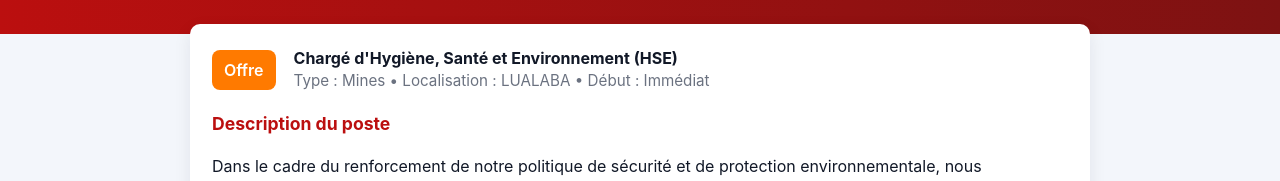
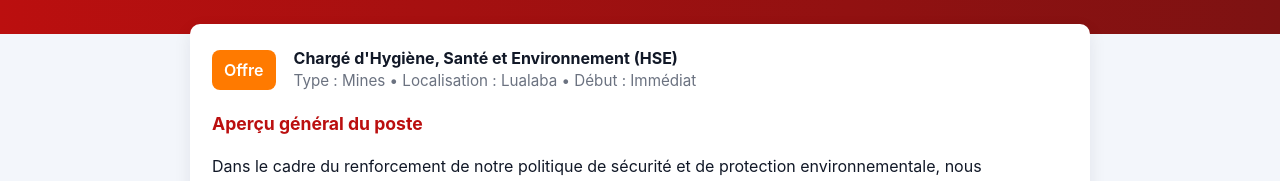
Before and after one commit to allinoneoffre/Hygi-ne, a plain HTML site: page index.html in a window 1280 px wide. Shown: the part 128-309 px from the top of the page. Drawn offline with Linux system fonts and the light colour scheme.

Commit message:
index.html

```diff
--- a/index.html
+++ b/index.html
@@ -57,12 +57,12 @@
         <div class="badge">Offre</div>
         <div>
           <div style="font-weight:700;font-size:1rem">Chargé d'Hygiène, Santé et Environnement (HSE)</div>
-          <div class="meta">Type : Mines • Localisation : LUALABA • Début : Immédiat</div>
+          <div class="meta">Type : Mines • Localisation : Lualaba • Début : Immédiat</div>
         </div>
       </div>
 
       <section>
-        <h2>Description du poste</h2>
+        <h2>Aperçu général du poste</h2>
         <p>
           Dans le cadre du renforcement de notre politique de sécurité et de protection environnementale,
           nous recherchons un Chargé d'Hygiène, Santé et Environnement (HSE) expérimenté et rigoureux.
```
